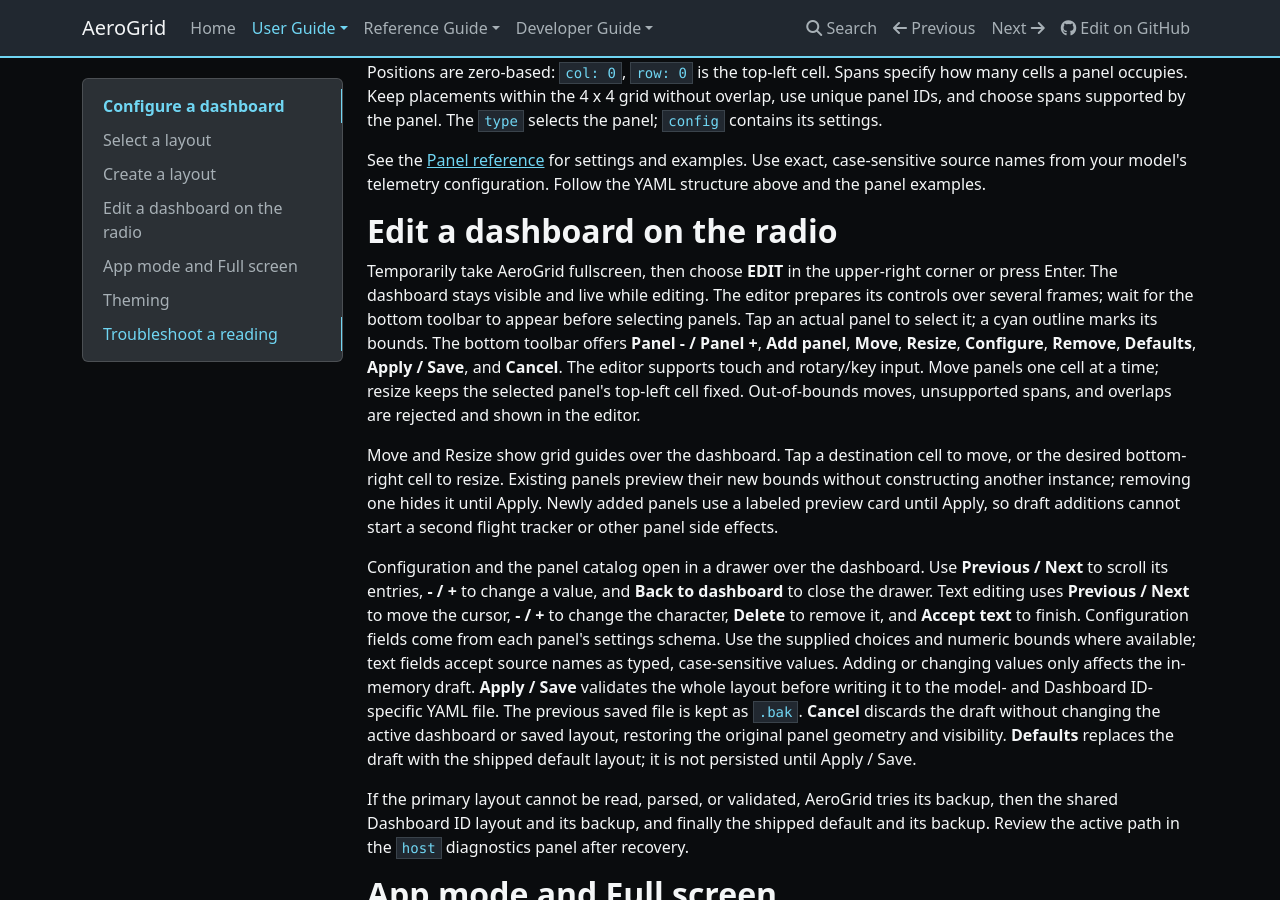
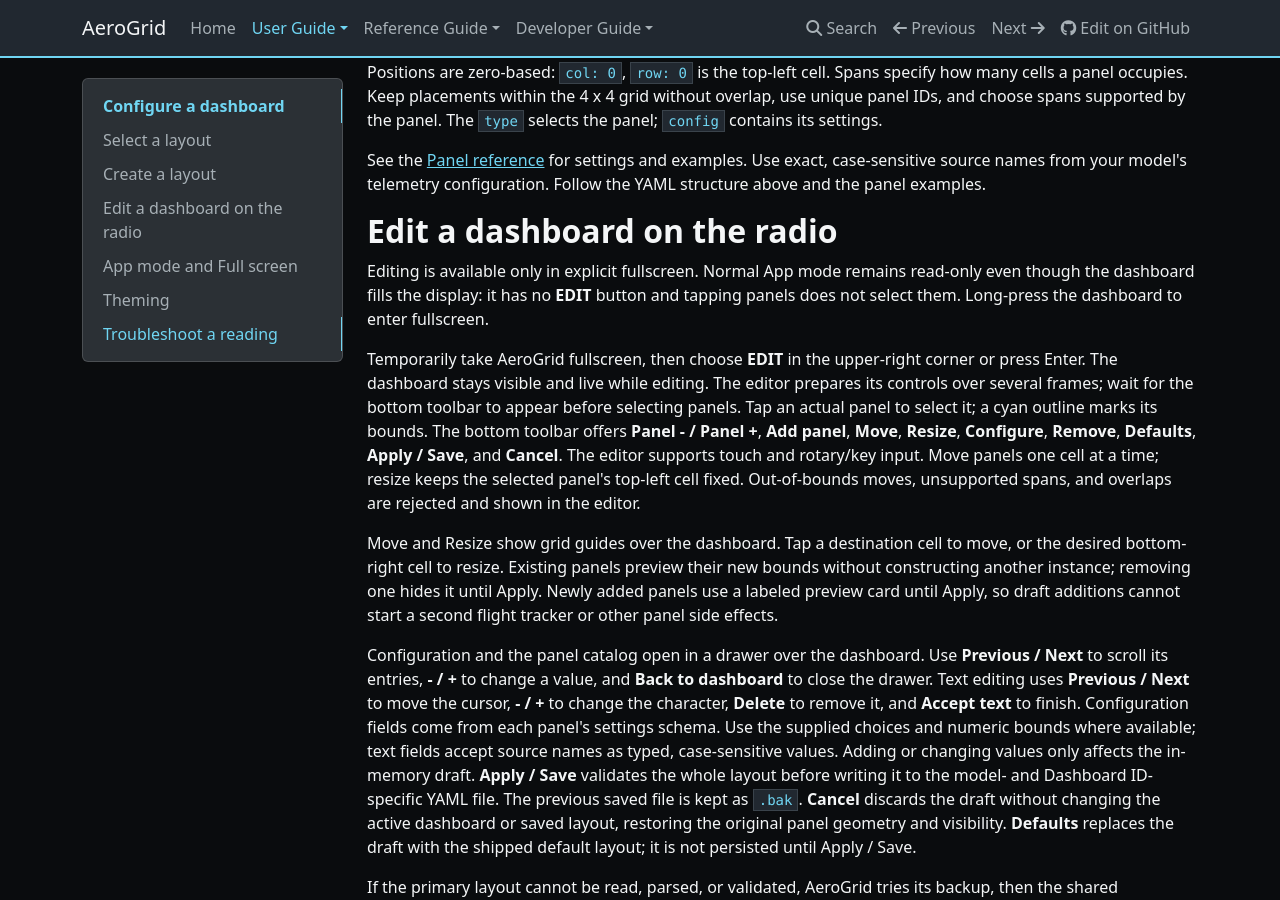
Before and after one commit to thomaskistler/aero-grid, an MkDocs documentation site: the page built from docs/user-guide/dashboards.md, in a window 1280 px wide and 900 px high, scrolled down 1071 px. Built offline with MkDocs 1.6.1, drawn with Linux system fonts in a browser that asks for light colours; nearby versions of some CDN libraries.

Commit message:
Document and cover fullscreen-only dashboard editing
Co-authored-by: Copilot App <223556219+Copilot@users.noreply.github.com>

```diff
--- a/docs/user-guide/dashboards.md
+++ b/docs/user-guide/dashboards.md
@@ -65,6 +65,11 @@ Use exact, case-sensitive source names from your model's telemetry configuration
 Follow the YAML structure above and the panel examples.
 
 ## Edit a dashboard on the radio
+
+Editing is available only in explicit fullscreen. Normal App mode remains
+read-only even though the dashboard fills the display: it has no **EDIT** button
+and tapping panels does not select them. Long-press the dashboard to enter
+fullscreen.
 
 Temporarily take AeroGrid fullscreen, then choose **EDIT** in the upper-right
 corner or press Enter. The dashboard stays visible and live while editing.
```
Also changed, not shown: 1 other file.
